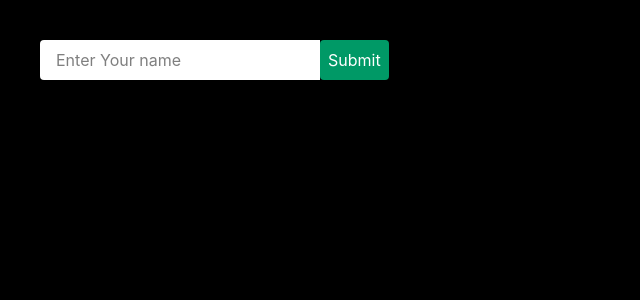
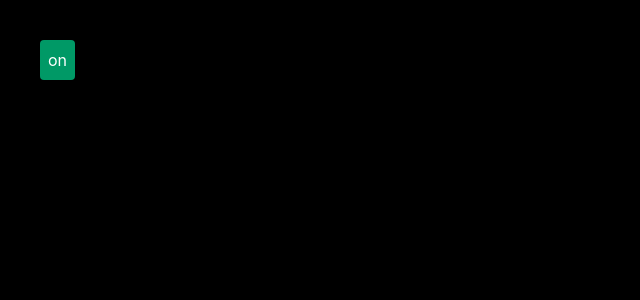
Before and after one commit to mauryasuryakant/React, a React (Vite) app in the folder PtsRj/: page / in a window 1280 px wide. Shown: the top 300 px of the page, without its empty margins (0-640 px from the left). Built offline with nearby package versions, Linux system fonts and the light colour scheme.

Commit message:
feat: add Button and Component components with state management; update LetSee component to include button functionality

```diff
--- /dev/null
+++ b/PtsRj/src/components/Button.jsx
@@ -0,0 +1,19 @@
+import { useState } from "react";
+
+const Button = () => {
+  let [button, setbutton] = useState("on");
+  return (
+    <main className="bg-black text-white h-screen w-full p-10">
+      <button
+        on={() => {
+          setbutton(button === 'on' ? 'off' : 'on');
+        }}
+        className="bg-emerald-600 text-shadow-white p-2  rounded"
+      >
+        {button}
+      </button>
+    </main>
+  );
+};
+
+export default Button;
--- /dev/null
+++ b/PtsRj/src/components/Component.jsx
@@ -0,0 +1,13 @@
+import {useState} from 'react'
+
+const Component = () => {
+    const [change, setchange] = useState(second)
+  return (
+    <main className='h-screen w-full bg-black text-white'>
+        <input type="text"
+        />
+    </main>
+  )
+}
+
+export default Component
--- a/PtsRj/src/components/LetSee.jsx
+++ b/PtsRj/src/components/LetSee.jsx
@@ -1,16 +1,18 @@
-import {useState} from 'react'
+import { useState } from "react";
 
 const LetSee = () => {
-
-    const [number, setNumber] = useState(0)
+  const [number, setNumber] = useState(0);
 
   return (
-    <main className='h-screen w-full bg-black text-white'>
-        <h1>
-        {number}
-        </h1>
+    <main className="h-screen w-full bg-black text-white">
+      <h1>{number}</h1>
+      <button onClick={() => {
+        setNumber(number => number + 1)
+      }} class="px-5 py-2.5 bg-indigo-600 hover:bg-indigo-700 active:scale-95 text-white font-medium text-sm rounded-lg shadow-sm focus:outline-none focus:ring-2 focus:ring-indigo-500 focus:ring-offset-2 transition-all duration-150">
+        Click me
+      </button>
     </main>
-  )
-}
+  );
+};
 
-export default LetSee
+export default LetSee;
--- a/PtsRj/src/main.jsx
+++ b/PtsRj/src/main.jsx
@@ -1,10 +1,7 @@
 import { createRoot } from 'react-dom/client'
 import './index.css'
-// import App from './App.jsx'
-import Form from './components/Form.jsx'
-// import Test from './components/Test.jsx'
+import Button from './components/Button'
 
 createRoot(document.getElementById('root')).render(
-    // <App />
-    <Form />
+    <Button / >
 )
```
Also changed, not shown: 1 other file (tests, documents, lock files or other folders).
